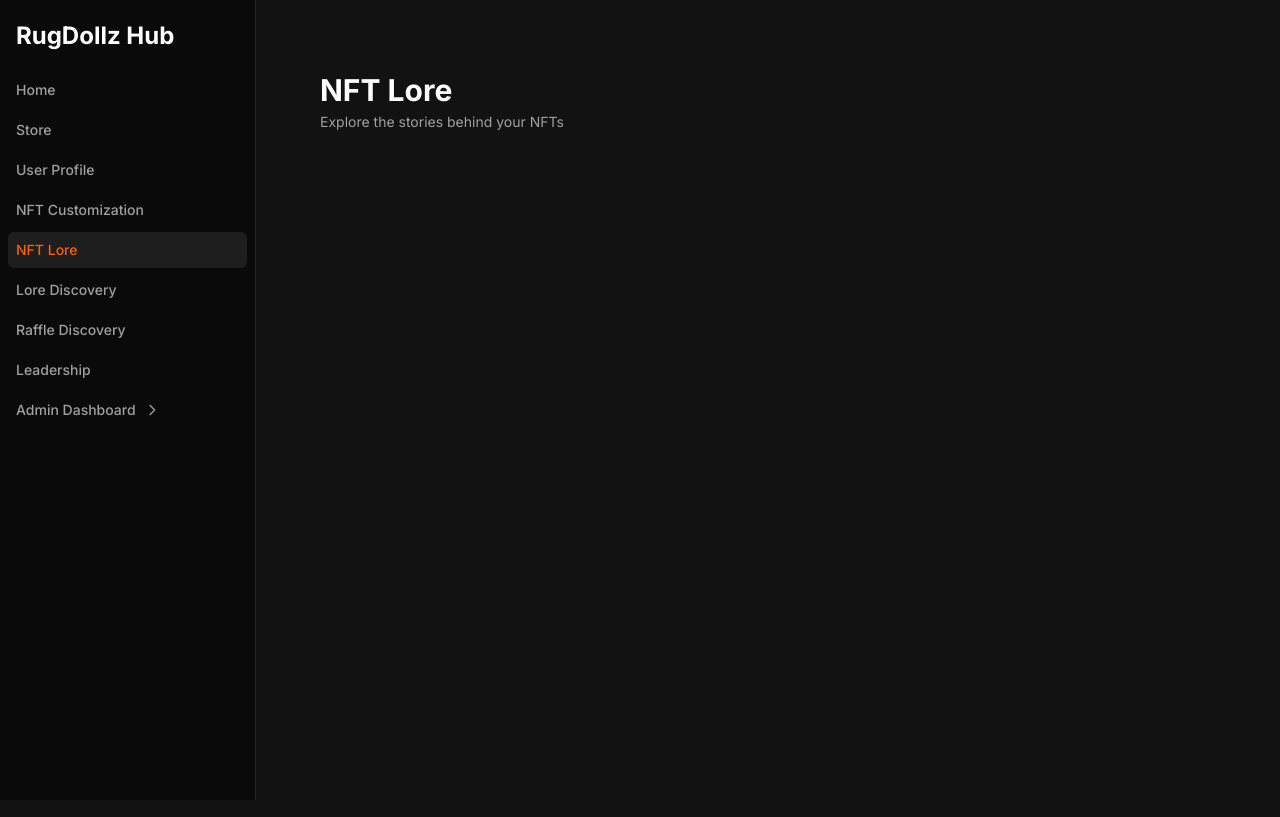
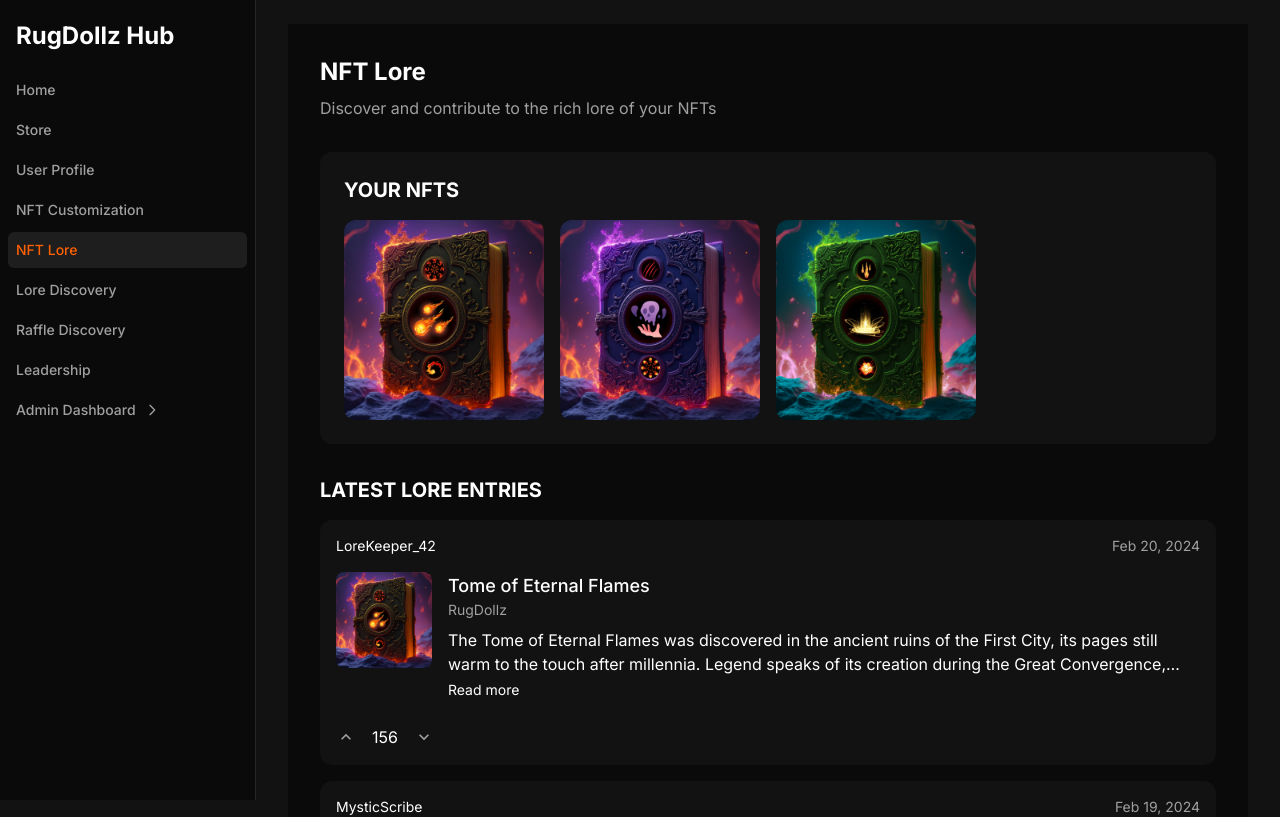
Before and after one commit to LatinGeek/rugdollz-central-hub, a Next.js app: page /nft-lore in a window 1280 px wide. Shown: the top 817 px of the page. Built offline with nearby package versions, Linux system fonts and the light colour scheme.

Commit message:
[FEATURE] NFT Lore page / Lore Feed Component / Lore Entry Component

```diff
--- /dev/null
+++ b/app/components/nft-lore/LoreEntry.tsx
@@ -0,0 +1,134 @@
+'use client'
+
+import { useState } from 'react'
+
+function formatDate(dateString: string): string {
+  const date = new Date(dateString)
+  const now = new Date()
+  const diffInSeconds = Math.floor((now.getTime() - date.getTime()) / 1000)
+
+  if (diffInSeconds < 60) {
+    return 'just now'
+  } else if (diffInSeconds < 3600) {
+    const minutes = Math.floor(diffInSeconds / 60)
+    return `${minutes} ${minutes === 1 ? 'minute' : 'minutes'} ago`
+  } else if (diffInSeconds < 86400) {
+    const hours = Math.floor(diffInSeconds / 3600)
+    return `${hours} ${hours === 1 ? 'hour' : 'hours'} ago`
+  } else if (diffInSeconds < 2592000) {
+    const days = Math.floor(diffInSeconds / 86400)
+    return `${days} ${days === 1 ? 'day' : 'days'} ago`
+  } else {
+    return date.toLocaleDateString('en-US', {
+      year: 'numeric',
+      month: 'short',
+      day: 'numeric'
+    })
+  }
+}
+
+interface NFT {
+  id: string
+  name: string
+  imageUrl: string
+  collection: string
+}
+
+interface LoreEntry {
+  id: string
+  nft: NFT
+  content: string
+  createdAt: string
+  author: string
+  votes: number
+  userVote?: 'up' | 'down' | null
+}
+
+interface LoreEntryProps {
+  entry: LoreEntry
+  onVote: (entryId: string, vote: 'up' | 'down') => void
+}
+
+export function LoreEntry({ entry, onVote }: LoreEntryProps) {
+  const [isExpanded, setIsExpanded] = useState(false)
+
+  const handleVote = (vote: 'up' | 'down') => {
+    // If user clicks the same vote again, remove their vote
+    if (entry.userVote === vote) {
+      onVote(entry.id, null)
+    } else {
+      onVote(entry.id, vote)
+    }
+  }
+
+  return (
+    <div className="bg-[rgb(var(--bg-dark))] rounded-xl p-4 space-y-4">
+      {/* Author and timestamp */}
+      <div className="flex items-center justify-between text-sm">
+        <span className="text-[rgb(var(--text-primary))]">{entry.author}</span>
+        <span className="text-[rgb(var(--text-secondary))]" title={new Date(entry.createdAt).toLocaleString()}>
+          {formatDate(entry.createdAt)}
+        </span>
+      </div>
+
+      {/* NFT Preview */}
+      <div className="flex gap-4">
+        <div className="w-24 h-24 rounded-lg overflow-hidden flex-shrink-0">
+          <img
+            src={entry.nft.imageUrl}
+            alt={entry.nft.name}
+            className="w-full h-full object-cover"
+          />
+        </div>
+        <div className="flex-1">
+          <h3 className="text-lg font-medium text-[rgb(var(--text-primary))]">
+            {entry.nft.name}
+          </h3>
+          <p className="text-sm text-[rgb(var(--text-secondary))] mb-2">
+            {entry.nft.collection}
+          </p>
+          <p className={`text-[rgb(var(--text-primary))] ${!isExpanded && 'line-clamp-2'}`}>
+            {entry.content}
+          </p>
+          {entry.content.length > 150 && (
+            <button
+              onClick={() => setIsExpanded(!isExpanded)}
+              className="text-sm text-[rgb(var(--accent))] hover:text-[rgb(var(--accent-dark))] mt-1"
+            >
+              {isExpanded ? 'Show less' : 'Read more'}
+            </button>
+          )}
+        </div>
+      </div>
+
+      {/* Voting */}
+      <div className="flex items-center gap-4 pt-2">
+        <button
+          onClick={() => handleVote('up')}
+          className={`flex items-center gap-1 transition-colors ${
+            entry.userVote === 'up'
+              ? 'text-[rgb(var(--accent))]'
+              : 'text-[rgb(var(--text-secondary))] hover:text-[rgb(var(--text-primary))]'
+          }`}
+        >
+          <svg viewBox="0 0 24 24" className="w-5 h-5" fill="currentColor">
+            <path d="M7.41,15.41L12,10.83L16.59,15.41L18,14L12,8L6,14L7.41,15.41Z" />
+          </svg>
+        </button>
+        <span className="text-[rgb(var(--text-primary))]">{entry.votes}</span>
+        <button
+          onClick={() => handleVote('down')}
+          className={`flex items-center gap-1 transition-colors ${
+            entry.userVote === 'down'
+              ? 'text-[rgb(var(--accent))]'
+              : 'text-[rgb(var(--text-secondary))] hover:text-[rgb(var(--text-primary))]'
+          }`}
+        >
+          <svg viewBox="0 0 24 24" className="w-5 h-5" fill="currentColor">
+            <path d="M7.41,8.58L12,13.17L16.59,8.58L18,10L12,16L6,10L7.41,8.58Z" />
+          </svg>
+        </button>
+      </div>
+    </div>
+  )
+}
--- /dev/null
+++ b/app/components/nft-lore/LoreFeed.tsx
@@ -0,0 +1,66 @@
+'use client'
+
+import { useState } from 'react'
+import { LoreEntry } from './LoreEntry'
+
+interface NFT {
+  id: string
+  name: string
+  imageUrl: string
+  collection: string
+}
+
+interface LoreEntry {
+  id: string
+  nft: NFT
+  content: string
+  createdAt: string
+  author: string
+  votes: number
+  userVote?: 'up' | 'down' | null
+}
+
+interface LoreFeedProps {
+  entries: LoreEntry[]
+}
+
+export function LoreFeed({ entries: initialEntries }: LoreFeedProps) {
+  const [entries, setEntries] = useState(initialEntries)
+
+  const handleVote = (entryId: string, vote: 'up' | 'down' | null) => {
+    setEntries(currentEntries =>
+      currentEntries.map(entry => {
+        if (entry.id !== entryId) return entry
+
+        const oldVote = entry.userVote
+        let voteChange = 0
+
+        // Calculate vote change
+        if (vote === null && oldVote === 'up') voteChange = -1
+        if (vote === null && oldVote === 'down') voteChange = 1
+        if (vote === 'up' && oldVote === null) voteChange = 1
+        if (vote === 'up' && oldVote === 'down') voteChange = 2
+        if (vote === 'down' && oldVote === null) voteChange = -1
+        if (vote === 'down' && oldVote === 'up') voteChange = -2
+
+        return {
+          ...entry,
+          votes: entry.votes + voteChange,
+          userVote: vote
+        }
+      })
+    )
+  }
+
+  return (
+    <div className="space-y-4">
+      {entries.map(entry => (
+        <LoreEntry
+          key={entry.id}
+          entry={entry}
+          onVote={handleVote}
+        />
+      ))}
+    </div>
+  )
+}
--- a/app/components/profile/Highlights.tsx
+++ b/app/components/profile/Highlights.tsx
@@ -8,18 +8,27 @@ interface NFT {
 }
 
 interface HighlightsProps {
+  title?: string
   nfts: NFT[]
+  onNFTClick?: (nft: NFT) => void
+  className?: string
 }
 
-export function Highlights({ nfts }: HighlightsProps) {
+export function Highlights({
+  title = "HIGHLIGHTS",
+  nfts,
+  onNFTClick,
+  className = ""
+}: HighlightsProps) {
   return (
-    <div className="bg-[rgb(var(--bg-dark))] rounded-xl p-6">
-      <h2 className="text-xl font-bold text-[rgb(var(--text-primary))] mb-4">HIGHLIGHTS</h2>
+    <div className={`bg-[rgb(var(--bg-dark))] rounded-xl p-6 ${className}`}>
+      <h2 className="text-xl font-bold text-[rgb(var(--text-primary))] mb-4">{title}</h2>
       <div className="grid grid-cols-2 sm:grid-cols-3 lg:grid-cols-4 gap-4">
         {nfts.map((nft) => (
           <div
             key={nft.id}
-            className="group relative aspect-square rounded-xl overflow-hidden bg-[rgb(var(--bg-darker))]"
+            className="group relative aspect-square rounded-xl overflow-hidden bg-[rgb(var(--bg-darker))] cursor-pointer"
+            onClick={() => onNFTClick?.(nft)}
           >
             <img
               src={nft.imageUrl}
--- a/app/nft-lore/page.tsx
+++ b/app/nft-lore/page.tsx
@@ -1,14 +1,86 @@
 'use client'
 
+import { Highlights } from '@/app/components/profile/Highlights'
+import { LoreFeed } from '@/app/components/nft-lore/LoreFeed'
+
+// Sample data - Replace with actual data fetching
+const sampleNFTs = [
+  {
+    id: '1',
+    name: 'Tome of Eternal Flames',
+    imageUrl: '/images/sample-nfts/nft-1.png',
+    collection: 'RugDollz'
+  },
+  {
+    id: '2',
+    name: 'Tome of the Forbidden Arts',
+    imageUrl: '/images/sample-nfts/nft-2.png',
+    collection: 'RugDollz'
+  },
+  {
+    id: '3',
+    name: 'Tome of the Earths Veins',
+    imageUrl: '/images/sample-nfts/nft-3.png',
+    collection: 'RugDollz'
+  }
+]
+
+const sampleLoreEntries = [
+  {
+    id: '1',
+    nft: sampleNFTs[0],
+    content: 'The Tome of Eternal Flames was discovered in the ancient ruins of the First City, its pages still warm to the touch after millennia. Legend speaks of its creation during the Great Convergence, when the elemental planes briefly aligned. The knowledge contained within is said to be capable of both creation and destruction, depending on the intent of its wielder.',
+    createdAt: '2024-02-20T10:30:00Z',
+    author: 'LoreKeeper_42',
+    votes: 156,
+    userVote: null
+  },
+  {
+    id: '2',
+    nft: sampleNFTs[1],
+    content: 'Deep within the Forbidden Archives, this tome was sealed away by the Council of Mages. Its contents speak of arts so powerful they were deemed too dangerous for any single person to possess. The intricate patterns on its cover seem to shift and change when viewed from different angles, as if the book itself is trying to hide its true nature.',
+    createdAt: '2024-02-19T15:45:00Z',
+    author: 'MysticScribe',
+    votes: 89,
+    userVote: 'up'
+  },
+  {
+    id: '3',
+    nft: sampleNFTs[2],
+    content: 'The Tome of the Earths Veins contains ancient knowledge of ley lines and their manipulation. It was penned by the legendary geomancer Terravox during their decades-long journey mapping the worlds energy currents. Some say the book itself is bound in stone that pulses with the heartbeat of the world.',
+    createdAt: '2024-02-18T09:15:00Z',
+    author: 'EarthWalker',
+    votes: 124,
+    userVote: 'down'
+  }
+]
+
 export default function NFTLorePage() {
+  const handleNFTClick = (nft) => {
+    console.log('NFT clicked:', nft)
+    // Handle NFT selection, perhaps open a modal to create new lore
+  }
+
   return (
-    <div className="min-h-screen">
-      <div className="max-w-7xl mx-auto py-6 sm:px-6 lg:px-8">
-        <div className="px-4 py-6 sm:px-0">
-          <h1 className="text-3xl font-bold text-[rgb(var(--text-primary))]">NFT Lore</h1>
-          <p className="mt-1 text-sm text-[rgb(var(--text-secondary))]">
-            Explore the stories behind your NFTs
+    <div className="min-h-screen bg-[rgb(var(--bg-darker))]">
+      <div className="max-w-7xl mx-auto px-4 sm:px-6 lg:px-8 py-8 space-y-8">
+        <div>
+          <h1 className="text-2xl font-bold text-[rgb(var(--text-primary))] mb-2">NFT Lore</h1>
+          <p className="text-[rgb(var(--text-secondary))]">
+            Discover and contribute to the rich lore of your NFTs
           </p>
+        </div>
+
+        <Highlights
+          title="YOUR NFTS"
+          nfts={sampleNFTs}
+          onNFTClick={handleNFTClick}
+          className="mb-8"
+        />
+
+        <div>
+          <h2 className="text-xl font-bold text-[rgb(var(--text-primary))] mb-4">LATEST LORE ENTRIES</h2>
+          <LoreFeed entries={sampleLoreEntries} />
         </div>
       </div>
     </div>
```
